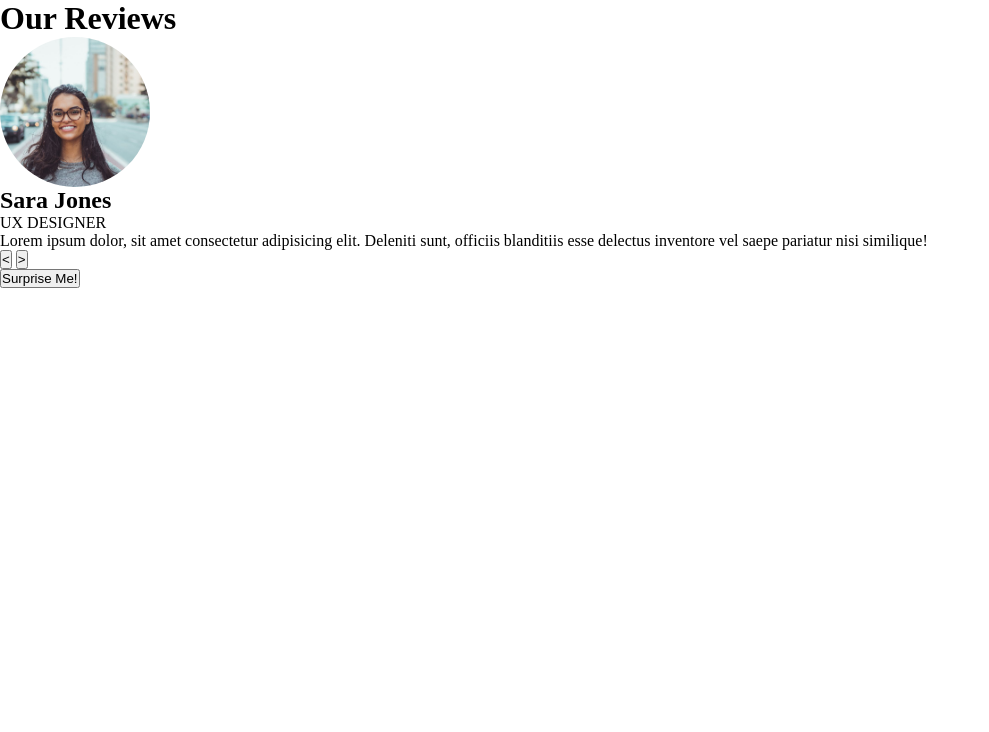
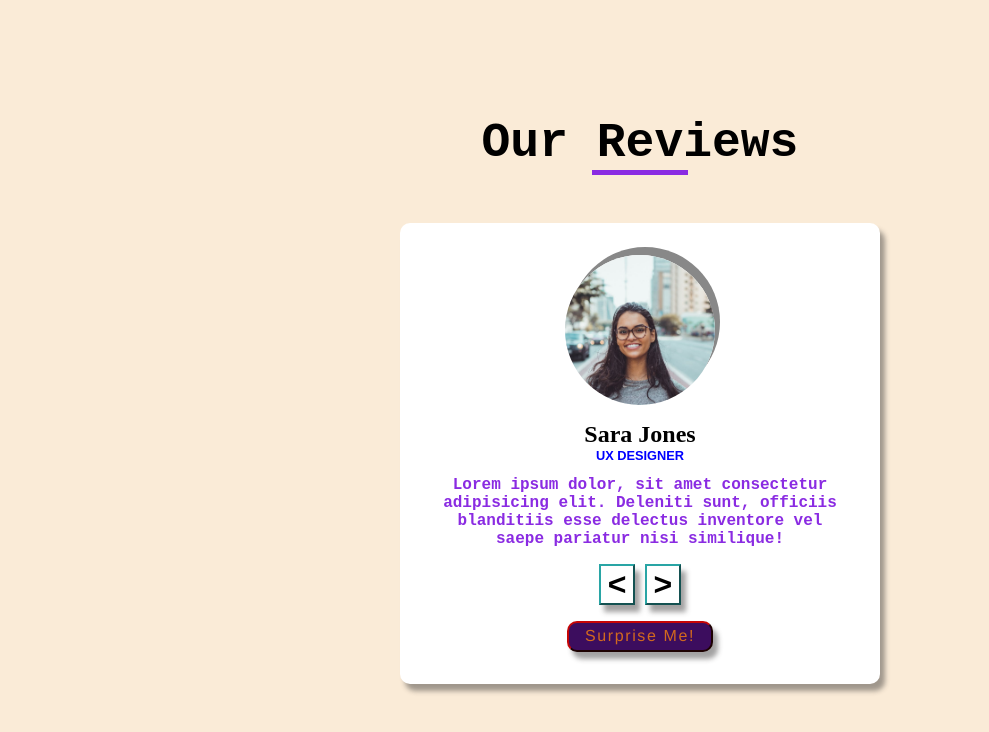
Before and after one commit to Huls26/Review-Card, a plain HTML site: page index.html in a window 1280 px wide. Shown: the whole page, without its empty margins (0-989 px from the left). Drawn offline with Linux system fonts and the light colour scheme.

Commit message:
final review

```diff
--- a/index.html
+++ b/index.html
@@ -11,6 +11,7 @@
 <body>
     <main class="container">
         <h1 class="title">Our Reviews</h1>
+        <div class="underline"></div>
 
         <article class="card">
             <div class="image">
--- a/style.css
+++ b/style.css
@@ -11,7 +11,106 @@ img {
     border-radius: 50%;
 }
 
+body {
+    background-color: antiquewhite;
+}
+
 .image {
     width: 150px;
     height: 150px;
+    margin: 0px auto;
+    margin-bottom: 1em;
 }
+
+img {
+    box-shadow: 5px -8px #888888;
+}
+
+.container {
+    height: 100vh;
+    text-align: center;
+    display: flex;
+    flex-direction: column;
+    align-items: center;
+    justify-content: center;
+}
+
+.card {
+    background-color: white;
+    width: 26em;
+    padding: 2em;
+    text-align: center;
+    border-radius: 10px;
+    box-shadow: 3;
+    box-shadow: 5px 7px 5px rgba(56, 55, 55, 0.461);
+}
+
+.title {
+    font-family: 'Courier New', Courier, monospace;
+    font-size: 3em;
+}
+
+.underline {
+    width: 6em;
+    height: 5px;
+    background-color: blueviolet;
+    margin-bottom: 3em;
+}
+
+.job-title {
+    color:blue;
+    font-size: .8em;
+    font-family: Arial, Helvetica, sans-serif;
+    font-weight: 600;
+    margin-bottom: 1em;
+}
+
+.description {
+    color: blueviolet;
+    font-family: 'Courier New', Courier, monospace;
+    font-weight: 600;
+    margin-bottom: 1em;
+}
+
+.btn-container > button {
+    margin-bottom: .5em;
+    padding: 0px .2em;
+    font-size: 2em;
+    font-weight: bold;
+    background-color: white;
+    border-color: rgb(41, 165, 165);
+    box-shadow: 5px 7px 5px rgba(56, 55, 55, 0.461);
+    transition: color .5s, background-color 1s, border-color .1s;
+    transition-delay: .3s;
+}
+
+.btn-container > button:first-child {
+    margin-right: .2em;
+}
+
+.btn-container > button:hover {
+    border-color: azure;
+    color: aqua;
+    background-color: violet;
+}
+
+.random-btn {
+    color: chocolate;
+    font-family:'Franklin Gothic Medium', 'Arial Narrow', Arial, sans-serif;
+    font-size: 1em;
+    letter-spacing: .1em;
+    padding: .3em 1em;
+    border-radius: 10px;
+    border-color: rgb(114, 4, 4);
+    background-color: rgb(60, 13, 94);
+    box-shadow: 5px 7px 5px rgba(56, 55, 55, 0.461);
+
+    transition: color .5s, background-color 1s, border-color .1s;
+    transition-delay: .3s;
+}
+
+.random-btn:hover {
+    border-color: azure;
+    color: blue ;
+    background-color: violet;
+}
```
